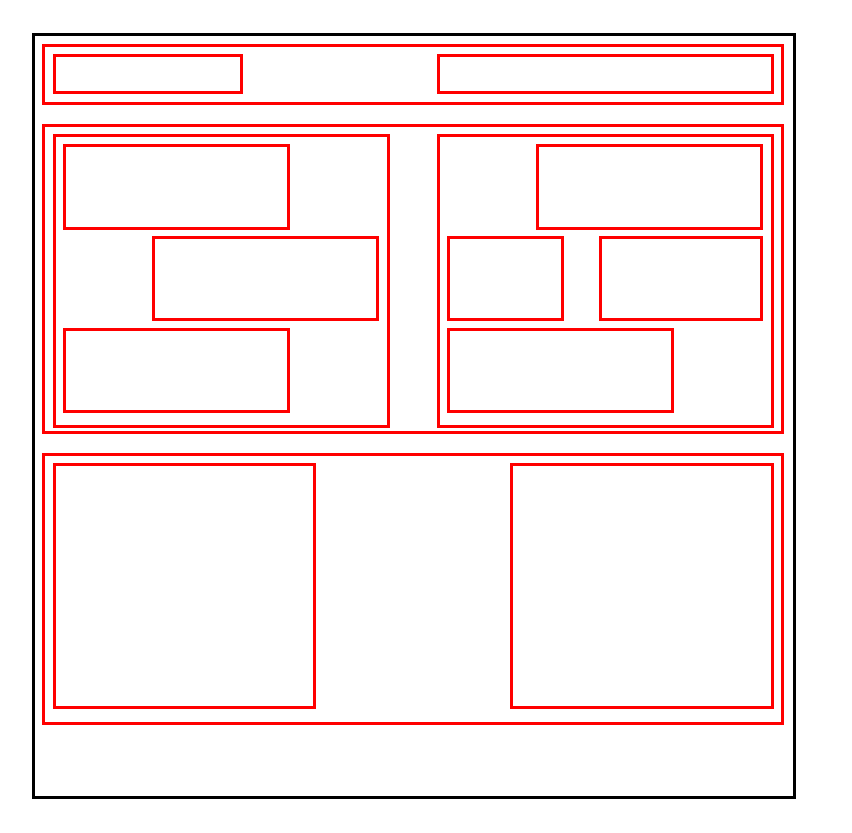
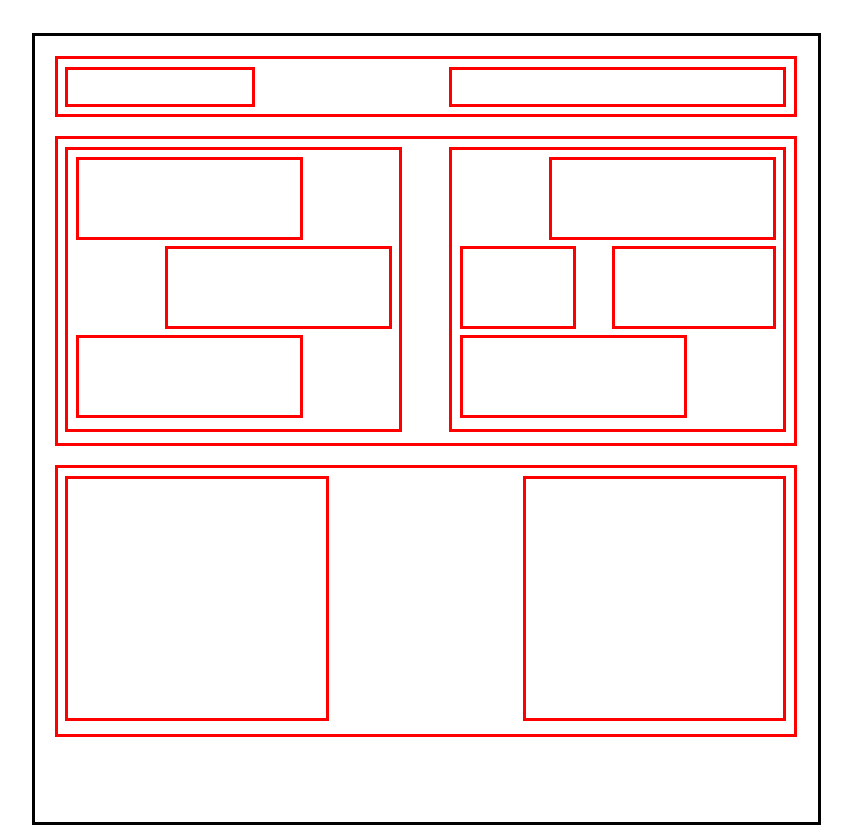
Before and after one commit to neigiamasJonas/3-hw-boxes, a website: page index.html in a window 1280 px wide. Shown: the whole page, without its empty margins (229-1081 px from the left). Before the commit the page ends 807 px from the top, so only its background shows below. Drawn offline with Linux system fonts and the light colour scheme.

Commit message:
final fix2

```diff
--- a/index.html
+++ b/index.html
@@ -8,21 +8,21 @@
     <title>BOX IN A BOX</title>
 </head>
 <body>
-    <main style="width: 60%; height: 760px; margin-left: 20%; margin-top: 2%; display:inline-block; border: 3px solid black;">
+    <main style="width: 60%; height: 760px; margin-left: 20%; margin-top: 2%; display:inline-block; border: 3px solid black; padding: 1%;">
         <div style="width: 97%; display: inline-block; margin: 1%; border: 3px solid red;">
             <div style="border: 3px solid red; width: 25%; height: 34px; margin: 1%; float: left;"></div>
             <div style="border: 3px solid red; width: 45%; height: 34px; margin: 1%; ; float: right;"></div>
         </div>
         <div style="width: 97%; height: 40%; margin: 1%; border: 3px solid red; display: inline-block;">
-            <div style="border: 3px solid red; width: 43%; height: 90%; margin: 1%; float: left; padding: 1%;">
+            <div style="border: 3px solid red; width: 43%; height: 87%; margin: 1%; float: left; padding: 1%;">
                 <div style="border: 3px solid red; width: 70%; height: 29%; float: left;"></div>
                 <div style="border: 3px solid red; width: 70%; height: 29%; float: right; margin-top: 2%; margin-bottom: 2%;"></div>
                 <div style="border: 3px solid red; width: 70%; height: 29%; float: left;"></div>
             </div>
-            <div style="border: 3px solid red; width: 43%; height: 90%; margin-top: 1%; margin-bottom: 1%; margin-right: 1%; float: right; padding: 1%;">
+            <div style="border: 3px solid red; width: 43%; height: 87%; margin-top: 1%; margin-bottom: 1%; margin-right: 1%; float: right; padding: 1%;">
                 <div style="border: 3px solid red; width: 70%; height: 29%; float: right;"></div>
-                <div style="border: 3px solid red; width: 35%; height: 29%; float: left; margin-top: 2%; margin-bottom: 2%;"></div>
-                <div style="border: 3px solid red; width: 50%; height: 29%; float: right; margin-top: 2%; margin-bottom: 2%;"></div>
+                <div style="border: 3px solid red; width: 35%; height: 29%; float: left; margin-top: 2%; margin-bottom: 2%; margin-right: 0.5%;"></div>
+                <div style="border: 3px solid red; width: 50%; height: 29%; float: right; margin-top: 2%; margin-bottom: 2%; margin-left: 0.5%;"></div>
                 <div style="border: 3px solid red; width: 70%; height: 29%; float: left;"></div>
             </div>
         </div>
```
